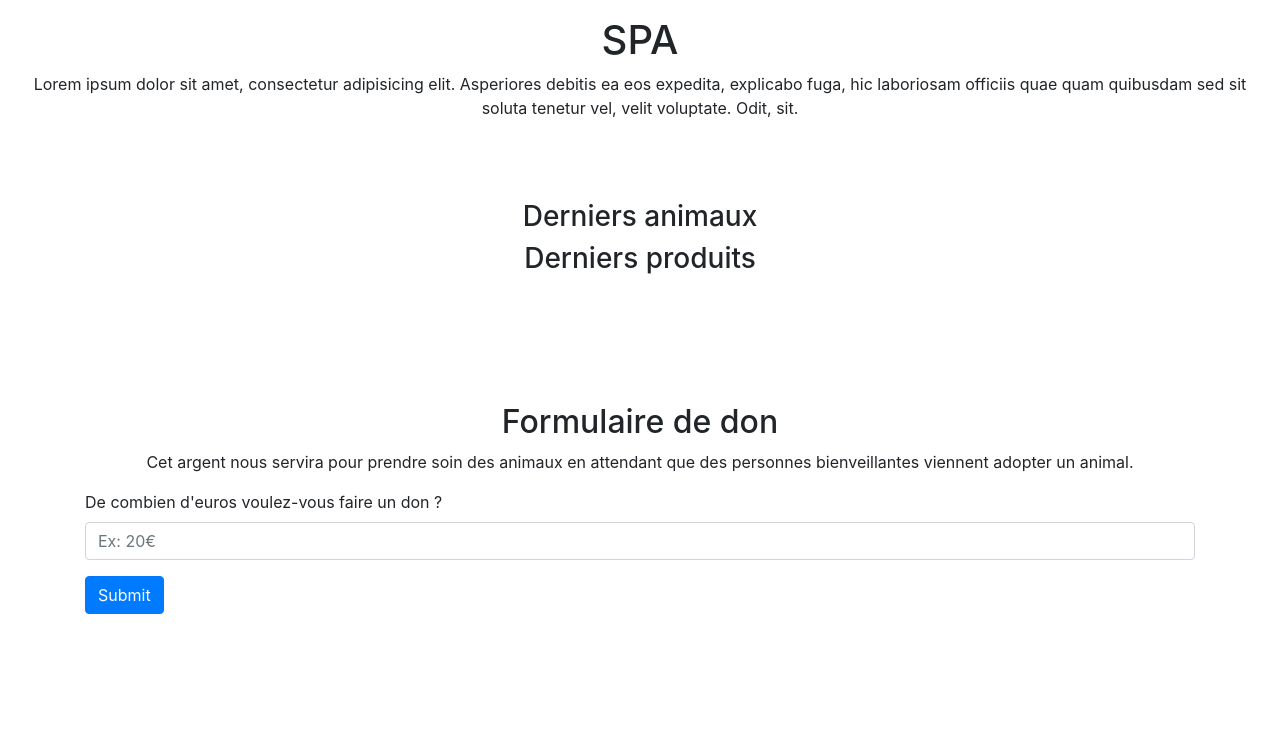
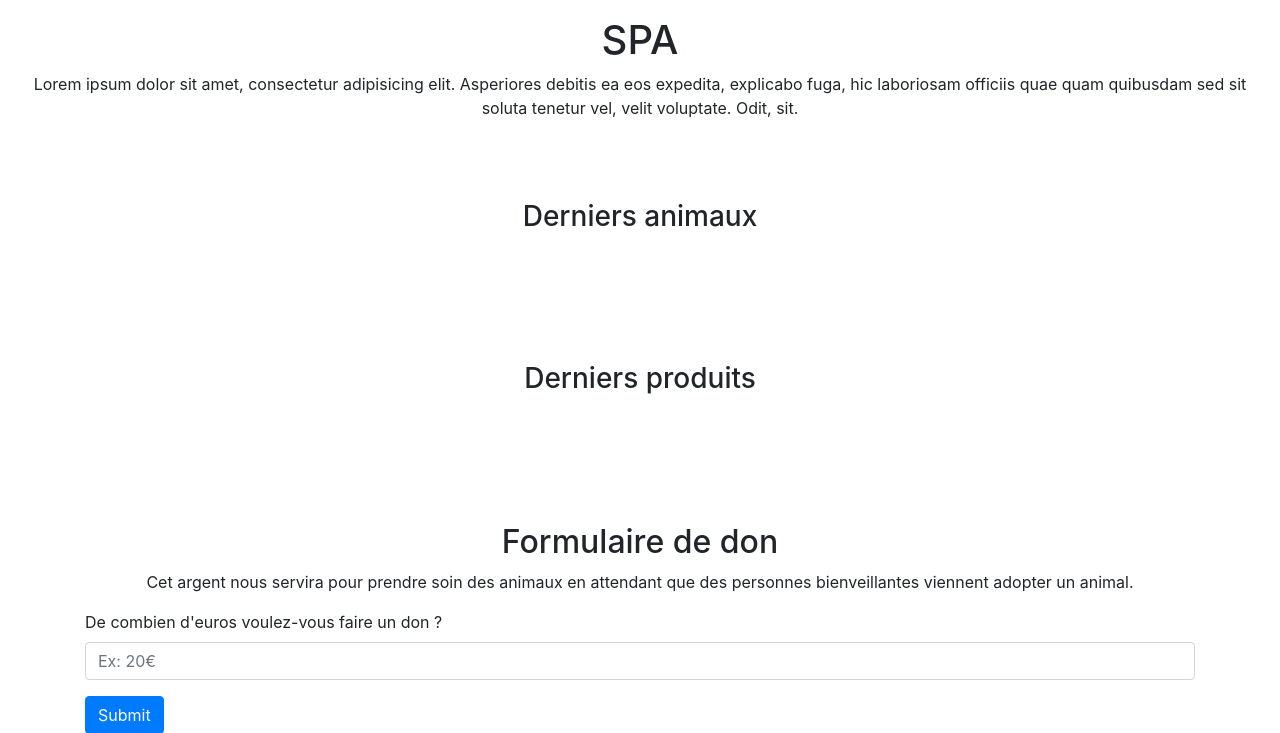
Before and after one commit to BalthPa/PhpRenforcementAnimalerie, a PHP site: page / in a window 1280 px wide. Shown: the part 56-789 px from the top of the page. Before the commit the page ends 670 px from the top, so only its background shows below. Run offline with PHP 8.4, Linux system fonts and the light colour scheme; data that the repository does not hold is empty.

Commit message:
mise en forme home

```diff
--- a/App/Controller/HomeController.php
+++ b/App/Controller/HomeController.php
@@ -25,4 +25,6 @@ class HomeController extends Controller
             'produits' => $produits
         ]);
     }
+
+
 }
--- a/App/View/Animal/ListAnimalsView.php
+++ b/App/View/Animal/ListAnimalsView.php
@@ -2,7 +2,7 @@
 
 <h2 class="text-center">Listes des animaux</h2>
 
-<div class="affichage d-flex flex-wrap">
+<div class="affichage mt-5 d-flex justify-content-around flex-wrap">
     <?php foreach ($animaux as $animal) : ?>
         <div class="card col-sm-4">
             <?php
--- a/App/View/Homepage/indexView.php
+++ b/App/View/Homepage/indexView.php
@@ -5,7 +5,7 @@
 <div class="recherche mt-5"></div>
 
 <h3 class="text-center">Derniers animaux</h3>
-<div class="affichage d-flex flex-wrap">
+<div class="affichage mt-5 d-flex justify-content-around flex-wrap">
     <?php foreach ($animaux as $animal) : ?>
         <div class="card col-sm-4">
             <?php
@@ -38,7 +38,7 @@
     <?php endforeach ?>
 </div>
 <div>
-    <h3 class="text-center">Derniers produits</h3>
+    <h3 class="text-center" style="padding-top: 80px">Derniers produits</h3>
     <div class="affichage mt-5 d-flex justify-content-around flex-wrap">
 
         <?php foreach ($produits as $produit) : ?>
```
